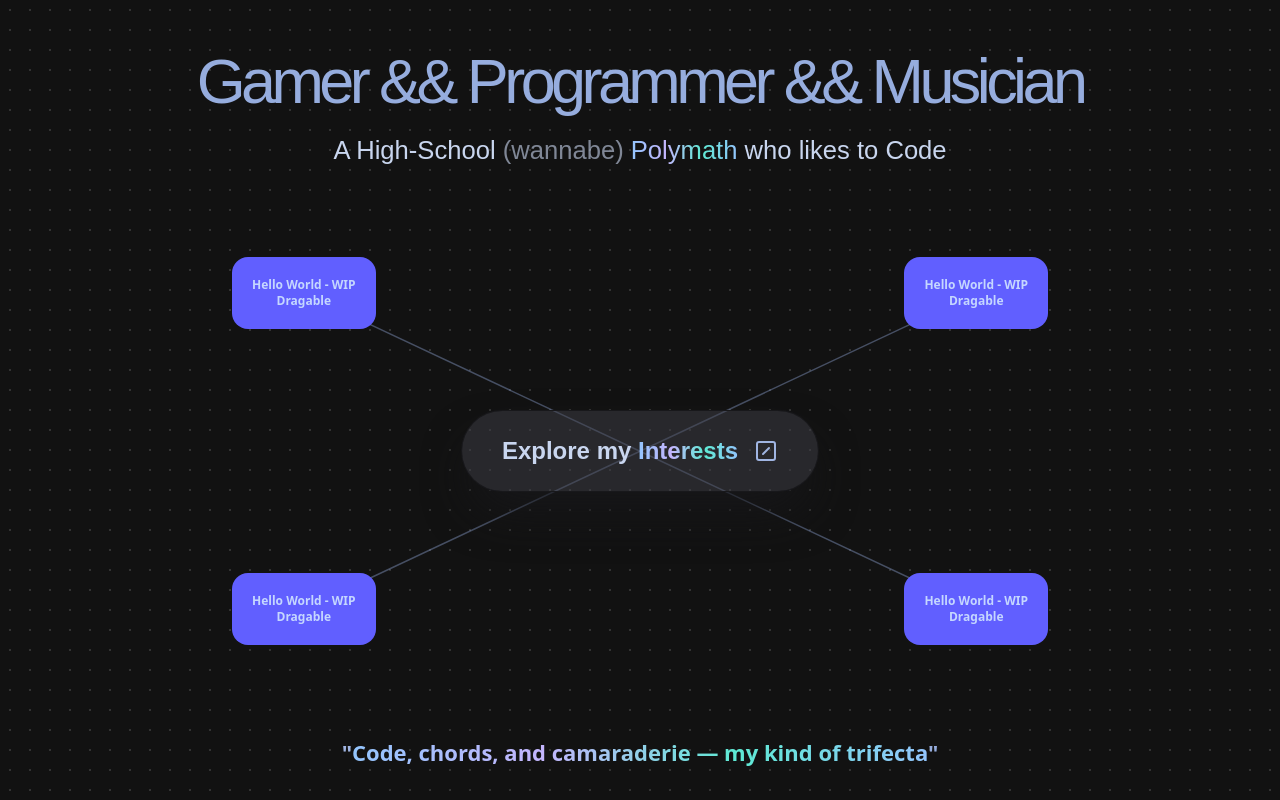
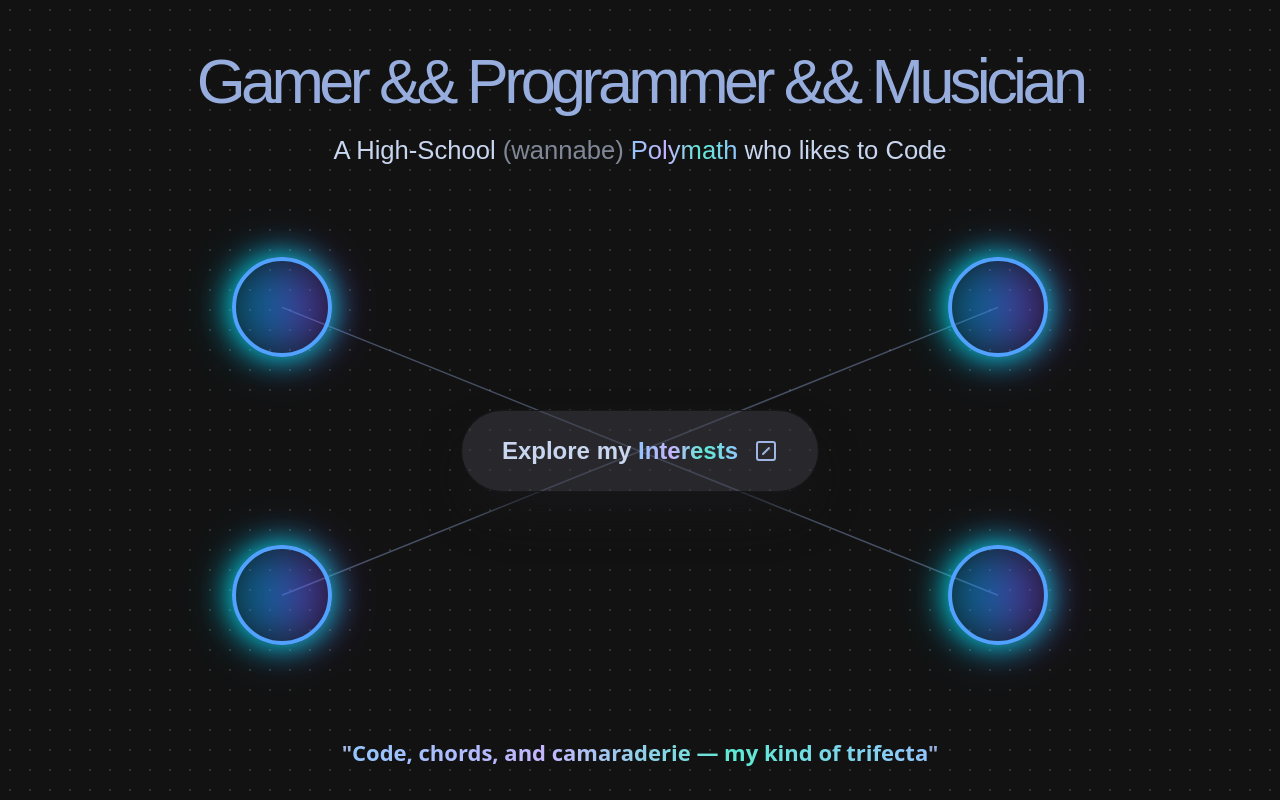
Before and after one commit to Jonak-Adipta-Kalita/JAK-Website, a Next.js app: page / in a window 1280 px wide. Built offline with nearby package versions, Linux system fonts and the light colour scheme; a web font is replaced by a local one.

Commit message:
ooh, can I just do this in tailwind without portal pics?

```diff
--- /dev/null
+++ b/src/app/ElectricRing.tsx
@@ -0,0 +1,13 @@
+"use client";
+
+export default function ElectricRing() {
+    return (
+        <div className="relative flex items-center justify-center">
+            <div className="absolute h-25 w-25 animate-pulse rounded-full bg-gradient-to-r from-cyan-400 via-blue-500 to-purple-600 opacity-70 blur-xl" />
+
+            <div className="relative flex h-25 w-25 items-center justify-center rounded-full border-4 border-blue-400 shadow-[0_0_30px_rgba(0,255,255,0.8)]">
+                {/* Content */}
+            </div>
+        </div>
+    );
+}
--- a/src/app/LobbyPortals.tsx
+++ b/src/app/LobbyPortals.tsx
@@ -4,6 +4,7 @@ import React, { useRef } from "react";
 import { Button } from "../components/ui/button";
 import { SparklesIcon, SquareSlashIcon } from "lucide-react";
 import FloatingDiv from "../components/FloatingDiv";
+import ElectricRing from "./ElectricRing";
 
 const LobbyPortals = () => {
     const anchorRef = useRef<HTMLButtonElement>(null);
@@ -33,37 +34,25 @@ const LobbyPortals = () => {
                     className="absolute top-10 left-10"
                     anchorRef={anchorRef!}
                 >
-                    <div className="flex flex-col items-center justify-center rounded-2xl bg-indigo-500 p-5 text-xs font-extrabold">
-                        <span>Hello World - WIP</span>
-                        <span>Dragable</span>
-                    </div>
+                    <ElectricRing />
                 </FloatingDiv>
                 <FloatingDiv
                     className="absolute top-10 right-10"
                     anchorRef={anchorRef!}
                 >
-                    <div className="flex flex-col items-center justify-center rounded-2xl bg-indigo-500 p-5 text-xs font-extrabold">
-                        <span>Hello World - WIP</span>
-                        <span>Dragable</span>
-                    </div>
+                    <ElectricRing />
                 </FloatingDiv>
                 <FloatingDiv
                     className="absolute bottom-10 left-10"
                     anchorRef={anchorRef!}
                 >
-                    <div className="flex flex-col items-center justify-center rounded-2xl bg-indigo-500 p-5 text-xs font-extrabold">
-                        <span>Hello World - WIP</span>
-                        <span>Dragable</span>
-                    </div>
+                    <ElectricRing />
                 </FloatingDiv>
                 <FloatingDiv
                     className="absolute right-10 bottom-10"
                     anchorRef={anchorRef!}
                 >
-                    <div className="flex flex-col items-center justify-center rounded-2xl bg-indigo-500 p-5 text-xs font-extrabold">
-                        <span>Hello World - WIP</span>
-                        <span>Dragable</span>
-                    </div>
+                    <ElectricRing />
                 </FloatingDiv>
             </>
         </div>
```
